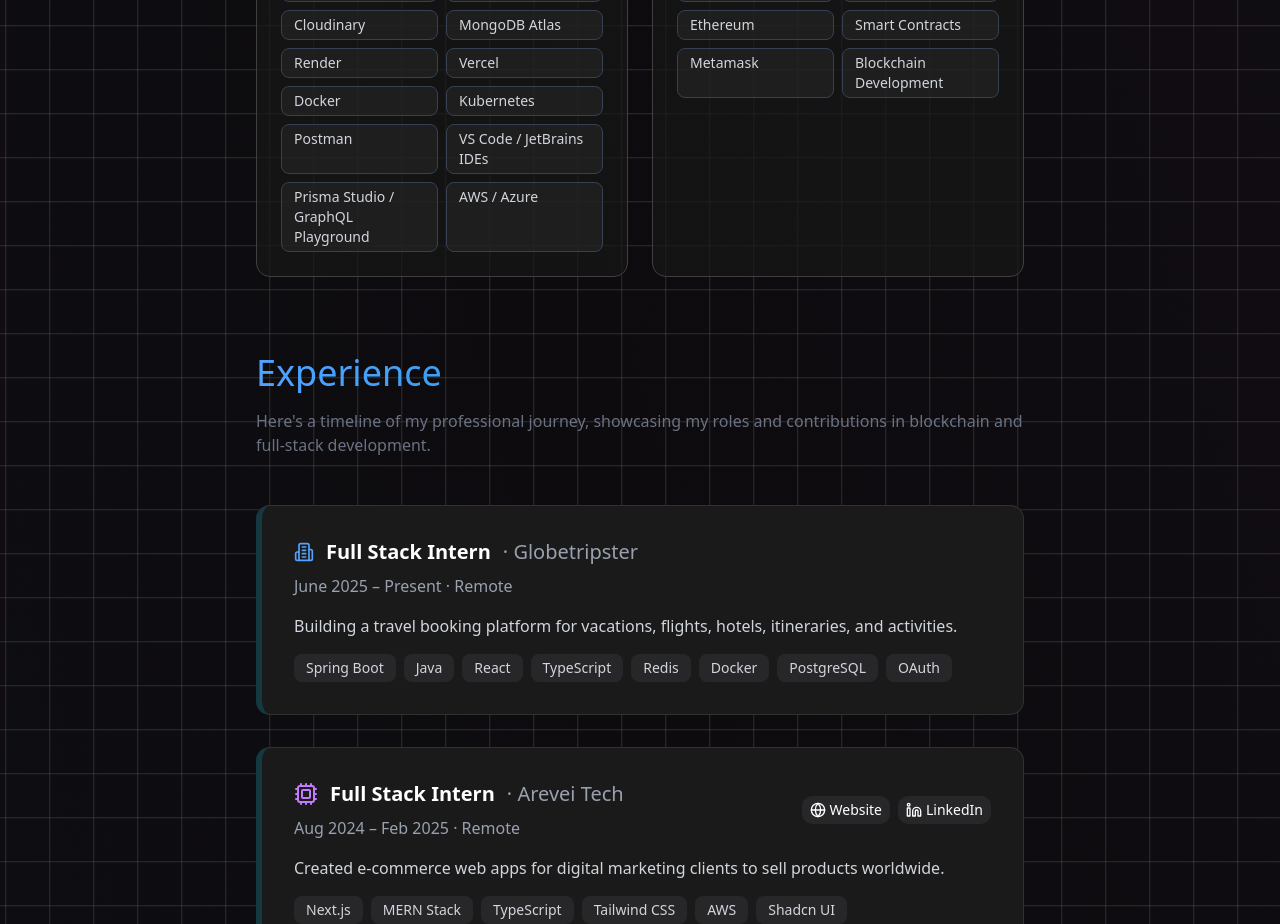
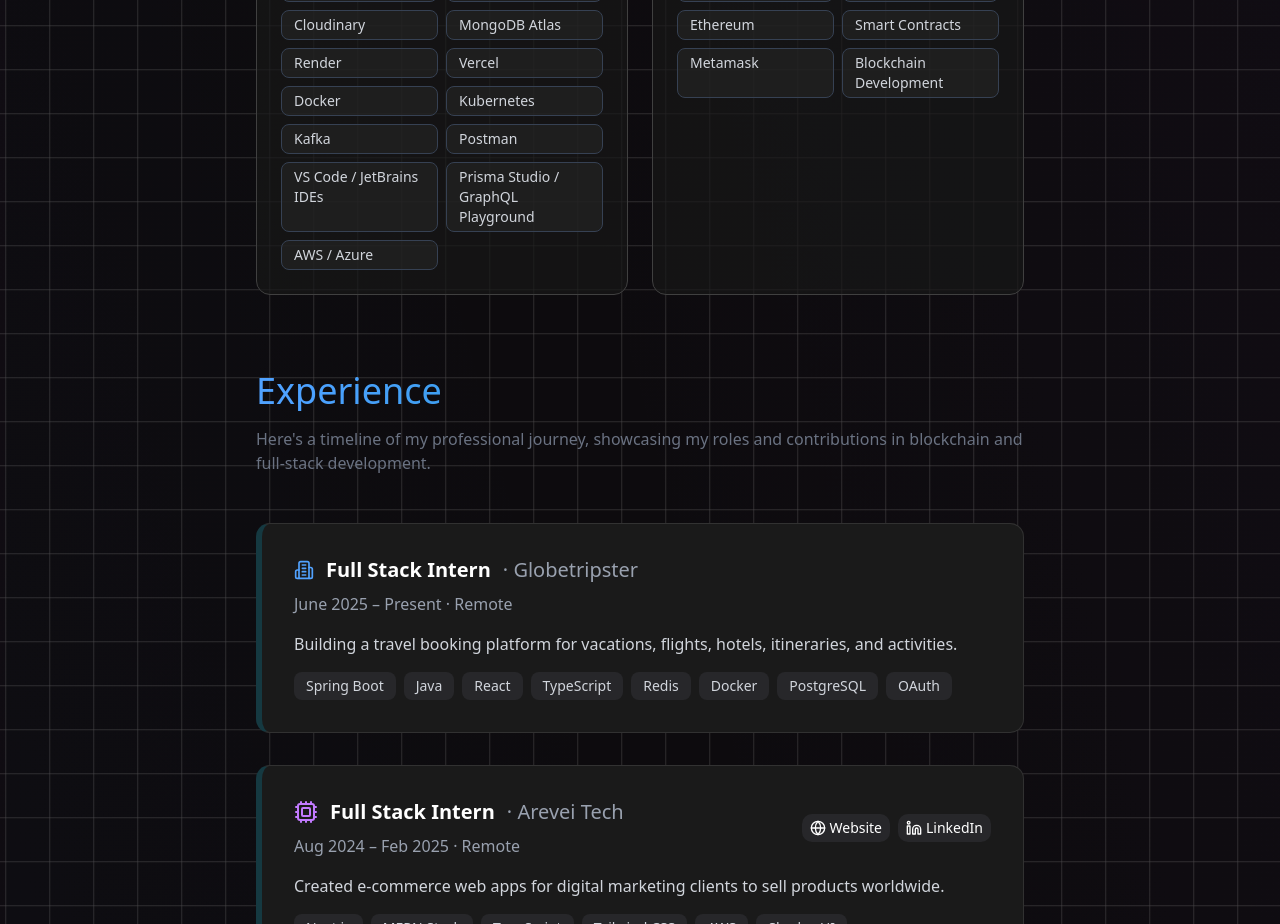
Before and after one commit to nikitachoudhary114/Portfolio, a Next.js app: page / in a window 1280 px wide. Shown: the part 1740-2664 px from the top of the page. Built offline with nearby package versions, Linux system fonts and the light colour scheme.

Commit message:
Update TechStack.tsx

```diff
--- a/components/TechStack.tsx
+++ b/components/TechStack.tsx
@@ -78,6 +78,7 @@
       "Vercel",
       "Docker",
       "Kubernetes",
+      "Kafka",
       "Postman",
       "VS Code / JetBrains IDEs",
       "Prisma Studio / GraphQL Playground",
```
